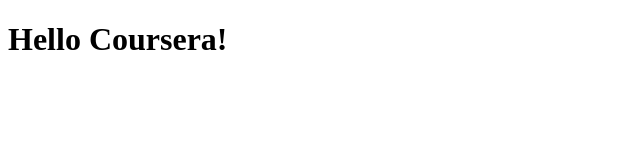
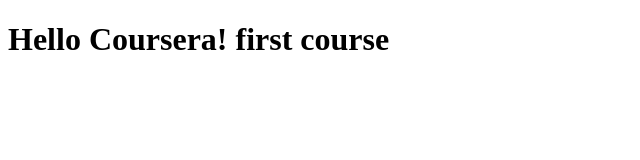
Before and after one commit to bloomfieldphilip/coursera-test, a plain HTML site: page site/index.html in a window 1280 px wide. Shown: the whole page, without its empty margins (0-640 px from the left). Drawn offline with Linux system fonts and the light colour scheme.

Commit message:
addition to page content

```diff
--- a/site/index.html
+++ b/site/index.html
@@ -4,6 +4,6 @@
 	<title>Hello Coursera!</title>
 </head>
 <body>
-<h1>Hello Coursera!</h1>
+<h1>Hello Coursera! first course </h1>
 </body>
 </html>
```
